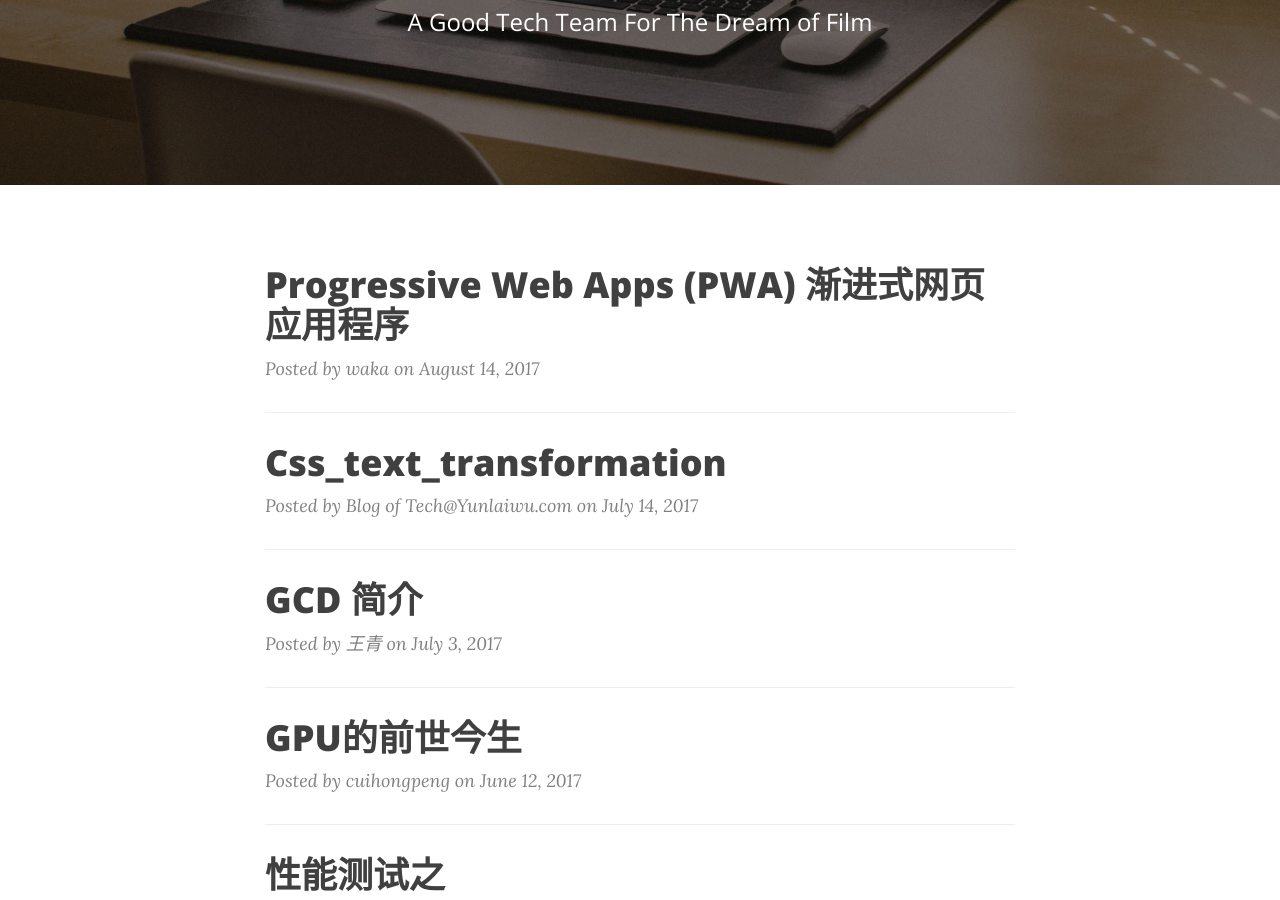
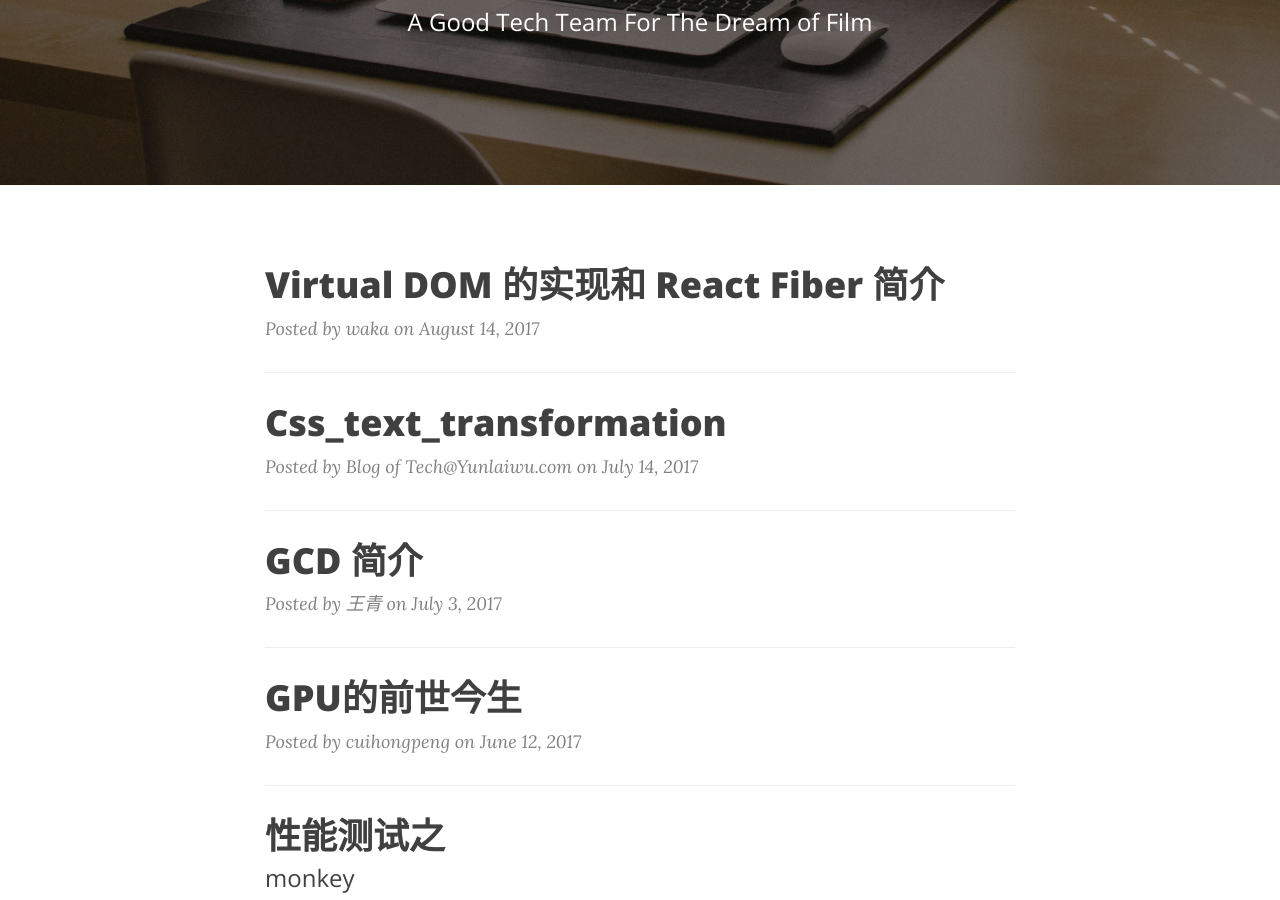
Before and after one commit to lizouzt/blog, a Jekyll site: the page built from index.html, in a window 1280 px wide and 900 px high, scrolled down 351 px. Built offline with Jekyll 4.4.1, drawn with Linux system fonts in a browser that asks for light colours; nearby versions of some CDN libraries; the list of posts is cut into pages by our own code.

Commit message:
更新标题

```diff
--- a/_posts/2017-08-14-react-virtual-dom-fiber.md
+++ b/_posts/2017-08-14-react-virtual-dom-fiber.md
@@ -1,6 +1,6 @@
 ---
 layout:     post
-title:      "Progressive Web Apps (PWA) 渐进式网页应用程序"
+title:      "Virtual DOM 的实现和 React Fiber 简介"
 subtitle:   ""
 date:       2017-08-14
 author:     "waka"
```
